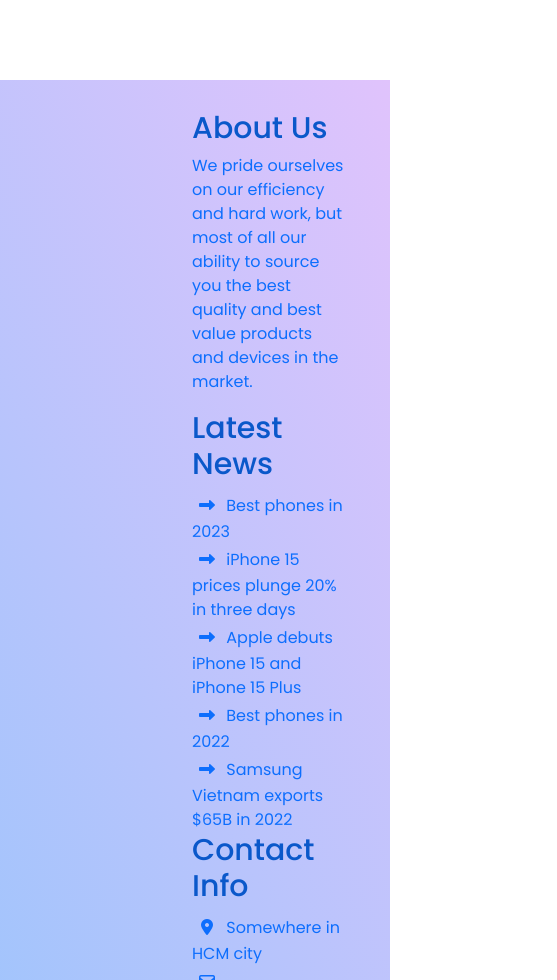
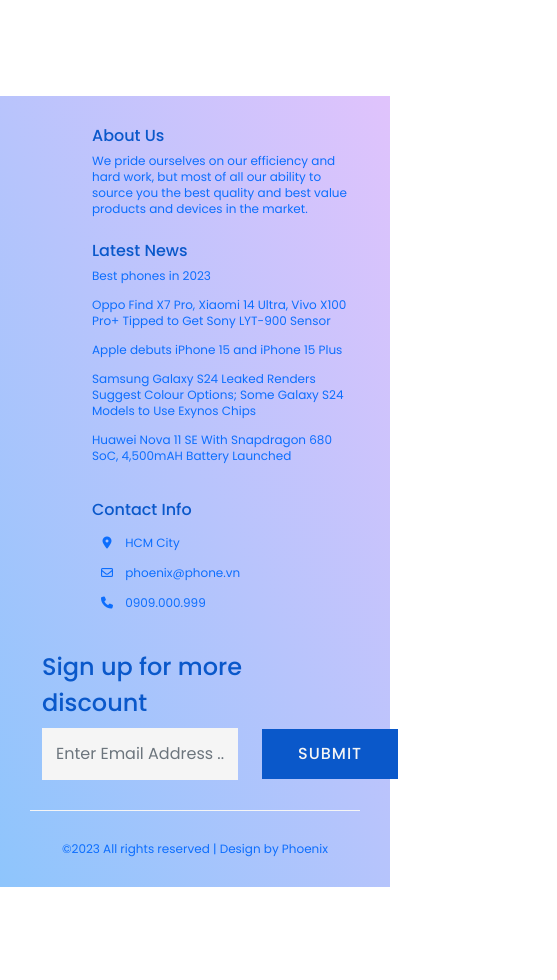
Before and after one commit to anhpp0910/BC58_Capstone_AnhPP_BaoLT, a plain HTML site: page admin/view/index.html in a window 390 px wide. Shown: the part 1020-2000 px from the top of the page, 557 px wide, since content can reach past the window. After the commit the page ends 1907 px from the top, so only its background shows below. Drawn offline with nearby package versions, Linux system fonts and the light colour scheme.

Commit message:
Add responsive

```diff
--- a/admin/view/index.html
+++ b/admin/view/index.html
@@ -68,7 +68,7 @@
       <div class="footer__top">
         <div class="container">
           <div class="footer__grid row">
-            <div class="col-12 col-lg-4">
+            <div class="footer__content col-12 col-lg-5">
               <h3>About Us</h3>
               <p>
                 We pride ourselves on our efficiency and hard work, but most of
@@ -76,34 +76,38 @@
                 products and devices in the market.
               </p>
             </div>
-            <div class="col-12 col-lg-4">
+            <div class="footer__content col-12 col-lg-4">
               <h3>Latest News</h3>
               <div class="footer__link">
-                <i class="fa fa-long-arrow-alt-right"></i>
                 <a href="#">Best phones in 2023</a>
               </div>
               <div class="footer__link">
-                <i class="fa fa-long-arrow-alt-right"></i>
-                <a href="#">iPhone 15 prices plunge 20% in three days</a>
+                <a href="#"
+                  >Oppo Find X7 Pro, Xiaomi 14 Ultra, Vivo X100 Pro+ Tipped to
+                  Get Sony LYT-900 Sensor
+                </a>
               </div>
               <div class="footer__link">
-                <i class="fa fa-long-arrow-alt-right"></i>
                 <a href="#">Apple debuts iPhone 15 and iPhone 15 Plus</a>
               </div>
               <div class="footer__link">
-                <i class="fa fa-long-arrow-alt-right"></i>
-                <a href="#">Best phones in 2022</a>
+                <a href="#"
+                  >Samsung Galaxy S24 Leaked Renders Suggest Colour Options;
+                  Some Galaxy S24 Models to Use Exynos Chips
+                </a>
               </div>
               <div class="footer__link">
-                <i class="fa fa-long-arrow-alt-right"></i>
-                <a href="#">Samsung Vietnam exports $65B in 2022</a>
+                <a href="#"
+                  >Huawei Nova 11 SE With Snapdragon 680 SoC, 4,500mAH Battery
+                  Launched
+                </a>
               </div>
             </div>
-            <div class="col-12 col-lg-4">
+            <div class="footer__content col-12 col-lg-3">
               <h3>Contact Info</h3>
               <div class="footer__contact">
                 <i class="fa fa-map-marker-alt"></i>
-                <a href="#">Somewhere in HCM city</a>
+                <a href="#">HCM City</a>
               </div>
               <div class="footer__contact">
                 <i class="fa-regular fa-envelope"></i>
@@ -117,7 +121,7 @@
           </div>
           <div class="footer__form">
             <form>
-              <div class="form-group form-row row">
+              <div class="form-group form-row row align-items-center">
                 <label
                   class="col-form-label col-12 col-sm-12 col-md-12 col-lg-4 col-xl-5"
                   for="emailFooter"
--- a/asset/sass/style.scss
+++ b/asset/sass/style.scss
@@ -7,12 +7,12 @@ $title-font-size: 30px;
 $text-font-size: 16px;
 
 @mixin btn-style {
-  background-color: $background-color-2;
   padding: 12px 35px;
   letter-spacing: 1px;
   font-weight: 500;
   border-radius: 0px;
-  color: $text-color-2;
+  color: $background-color-2;
+  background-color: $text-color-2;
   outline: none;
   transition: all 0.5s;
 }
@@ -44,12 +44,29 @@ section.home {
     border-radius: 10px;
     padding: 50px;
     transition: all 0.5s;
+    @media screen and (max-width: 768px) {
+      padding: 30px;
+    }
     i {
       font-size: 200px;
       text-align: center;
+      @media screen and (max-width: 1200px) {
+        font-size: 150px;
+      }
+      @media screen and (max-width: 768px) {
+        font-size: 100px;
+      }
     }
     h1 {
       margin-top: 50px;
+      @media screen and (max-width: 1200px) {
+        font-size: 30px;
+        margin-top: 30px;
+      }
+      @media screen and (max-width: 768px) {
+        font-size: 24px;
+        margin-top: 30px;
+      }
     }
     &:hover {
       transform: translateY(-30px);
@@ -60,23 +77,47 @@ section.home {
 header {
   background-color: $background-color-1;
   background-image: $background-gradient;
-  height: 100px;
+  padding: 25px 0;
   display: flex;
   position: sticky;
   top: 0;
   z-index: 100;
+  @media screen and (max-width: 992px) {
+    padding: 20px 0;
+  }
+  @media screen and (max-width: 768px) {
+    padding: 16px 0;
+  }
 
   a {
     text-decoration: none;
     color: $text-color-1;
     font-size: $title-font-size;
     transition: all 0.5s;
+    @media screen and (max-width: 992px) {
+      font-size: 24px;
+    }
+    @media screen and (max-width: 768px) {
+      font-size: 20px;
+    }
+    @media screen and (max-width: 576px) {
+      font-size: 16px;
+    }
   }
 
   .header__logo a {
     color: $text-color-2;
     font-size: 40px;
     font-weight: 900;
+    @media screen and (max-width: 992px) {
+      font-size: 36px;
+    }
+    @media screen and (max-width: 768px) {
+      font-size: 30px;
+    }
+    @media screen and (max-width: 576px) {
+      font-size: 28px;
+    }
   }
 
   .header__page {
@@ -86,6 +127,15 @@ header {
 
   .header__page a {
     margin-right: 50px;
+    @media screen and (max-width: 992px) {
+      margin-right: 24px;
+    }
+    @media screen and (max-width: 768px) {
+      margin-right: 16px;
+    }
+    @media screen and (max-width: 768px) {
+      margin-right: 12px;
+    }
   }
 
   .header__page,
@@ -112,6 +162,14 @@ footer {
   background-image: $background-gradient;
   color: $text-color-1;
   padding: 30px;
+  line-height: 1.5rem;
+  @media screen and (max-width: 768px) {
+    font-size: 14px;
+  }
+  @media screen and (max-width: 576px) {
+    font-size: 12px;
+    line-height: 1rem;
+  }
   a {
     text-decoration: none;
     transition: all 0.5s;
@@ -119,13 +177,37 @@ footer {
   h3 {
     color: $text-color-2;
     font-size: $title-font-size;
+    @media screen and (max-width: 992px) {
+      font-size: 24px;
+    }
+    @media screen and (max-width: 768px) {
+      font-size: 20px;
+    }
+    @media screen and (max-width: 576px) {
+      font-size: 16px;
+    }
   }
 
-  .footer__top {
-    padding-left: 150px;
+  .footer__grid {
+    padding-left: 50px;
   }
 
-  .footer__link,
+  .footer__content {
+    p {
+      margin-bottom: 0;
+    }
+    @media screen and (max-width: 992px) {
+      margin-bottom: 2.5rem;
+    }
+    @media screen and (max-width: 576px) {
+      margin-bottom: 1.5rem;
+    }
+  }
+
+  .footer__link {
+    margin-bottom: 0.8rem;
+  }
+
   .footer__contact {
     i {
       width: $title-font-size;
@@ -137,10 +219,19 @@ footer {
 
   .footer__form {
     margin: 50px;
+    @media screen and (max-width: 992px) {
+      margin: 0 0 30px 46px;
+    }
+    @media screen and (max-width: 576px) {
+      margin: 0 0 30px 0;
+    }
     label {
       color: $text-color-2;
       font-size: $title-font-size;
       font-weight: 500;
+      @media screen and (max-width: 992px) {
+        font-size: 24px;
+      }
     }
     input {
       padding: 14px;
@@ -155,6 +246,13 @@ footer {
       &:hover {
         color: $background-color-2 !important;
         background-color: $text-color-2 !important;
+        opacity: 0.8 !important;
+      }
+      @media screen and (max-width: 992px) {
+        transform: translateX(-30px);
+      }
+      @media screen and (max-width: 768px) {
+        transform: translateX(0);
       }
     }
   }
```
Also changed, not shown: store/view/index.html (+17 -13 lines), asset/css/style.css, 1 other file.
